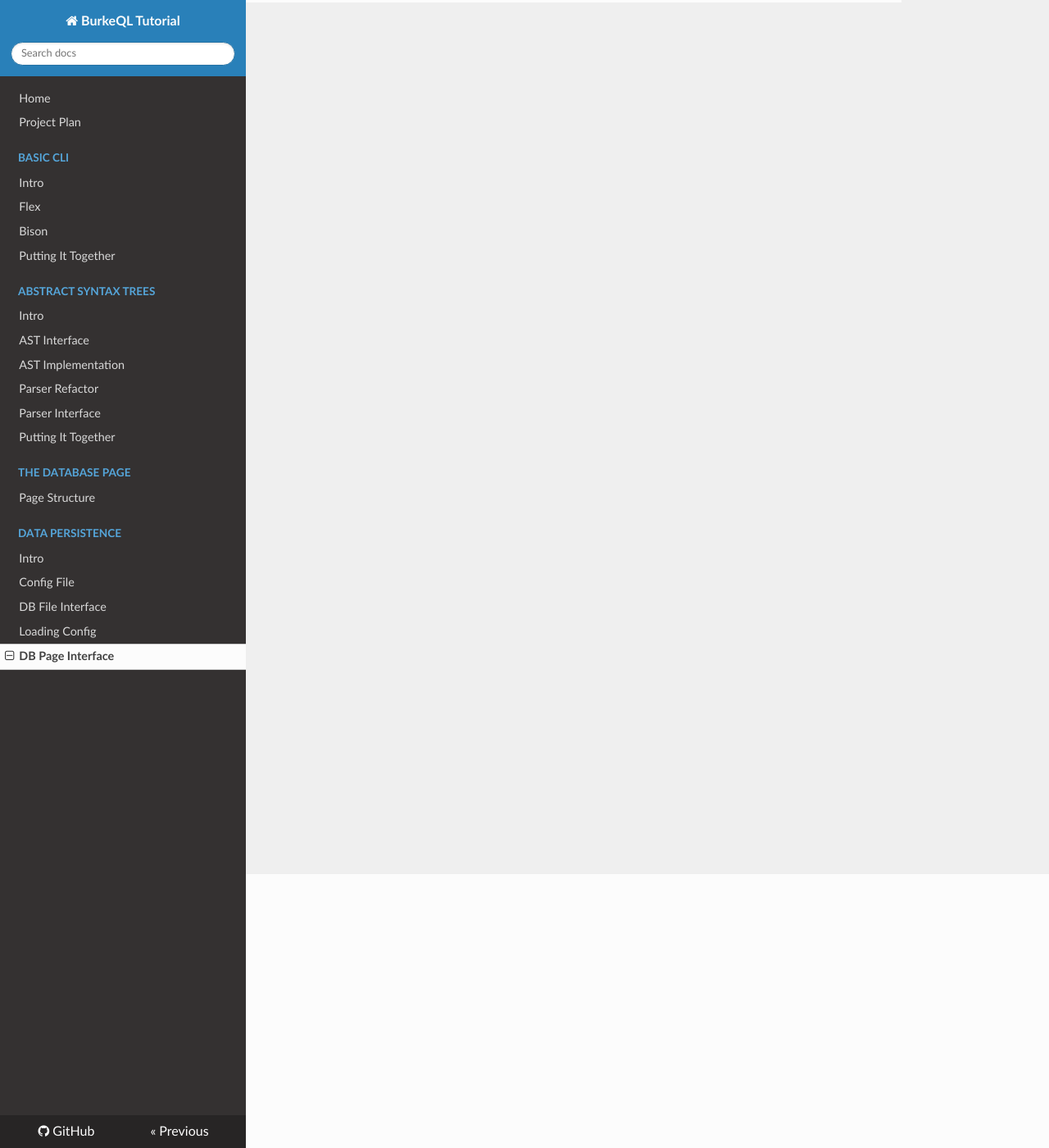
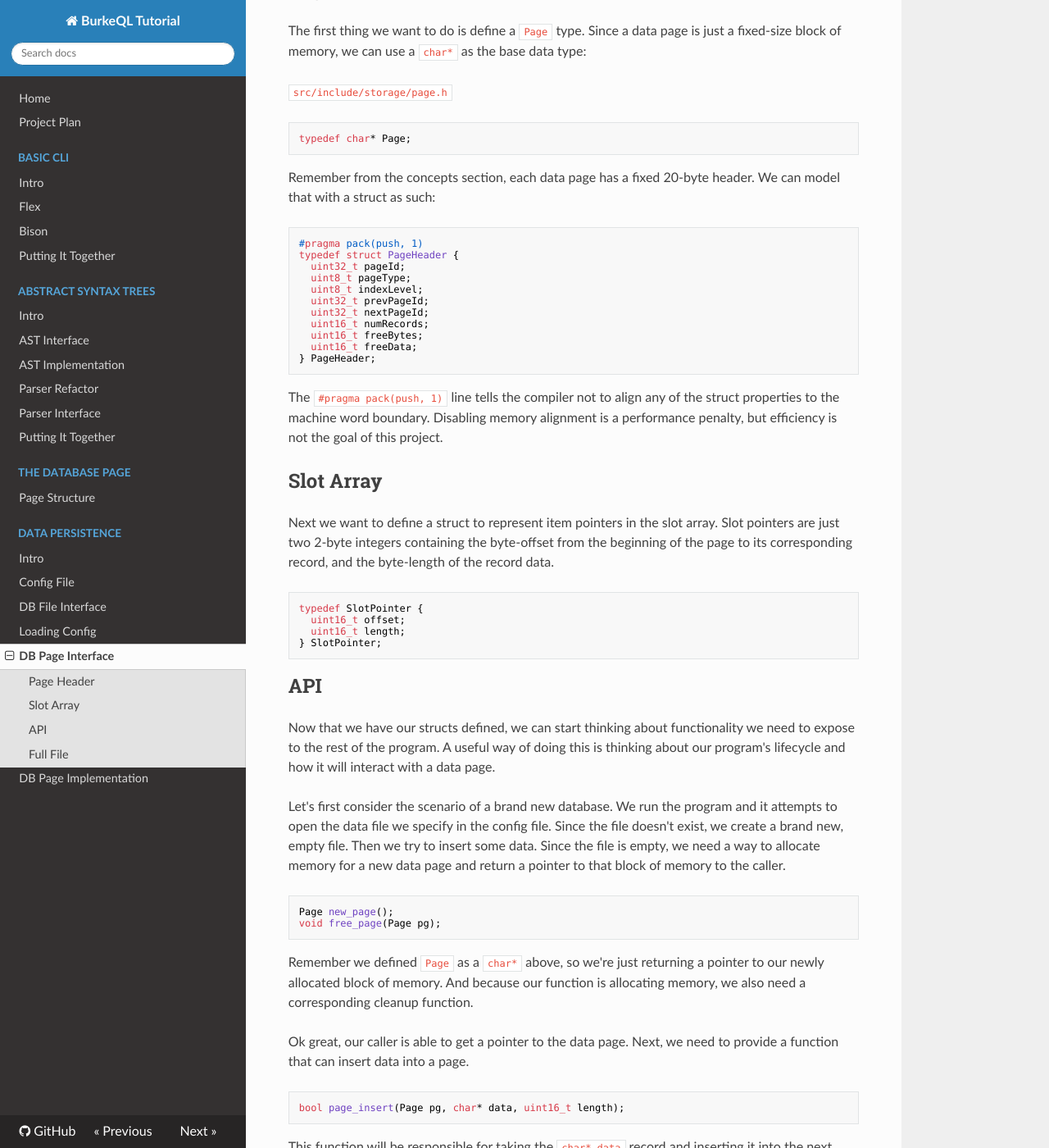
Before and after one commit to burke1791/burkeql-db, an MkDocs documentation site: the page built from docs/04-data-persistence/page-interface.md, in a window 1280 px wide and 1400 px high, scrolled down 334 px. Shown: the whole window at 82% size. Built offline with MkDocs 1.6.1, drawn with Linux system fonts in a browser that asks for light colours; nearby versions of some CDN libraries; some of the changed text lies outside the part shown.

Commit message:
in progress

````diff
--- a/docs/04-data-persistence/page-interface.md
+++ b/docs/04-data-persistence/page-interface.md
@@ -1,3 +1,116 @@
 # DB Page Interface
 
-We're FINALLY to the fun part. Well, at least I think this is the fun part.
+We're FINALLY to the fun part. Well, at least I think this is the fun part. We get to start writing the code that serves as the backbone of the storage engine: the page interface.
+
+Using the concepts discussed in the [Page Structure](../../03-db-page/page-structure) section, we're going to write the functionality that allocates a new page, maintains header fields, and serializes/deserializes data into table rows.
+
+## Page Header
+
+The first thing we want to do is define a `Page` type. Since a data page is just a fixed-size block of memory, we can use a `char*` as the base data type:
+
+`src/include/storage/page.h`
+
+```c
+typedef char* Page;
+```
+
+Remember from the concepts section, each data page has a fixed 20-byte header. We can model that with a struct as such:
+
+```c
+#pragma pack(push, 1)
+typedef struct PageHeader {
+  uint32_t pageId;
+  uint8_t pageType;
+  uint8_t indexLevel;
+  uint32_t prevPageId;
+  uint32_t nextPageId;
+  uint16_t numRecords;
+  uint16_t freeBytes;
+  uint16_t freeData;
+} PageHeader;
+```
+
+The `#pragma pack(push, 1)` line tells the compiler not to align any of the struct properties to the machine word boundary. Disabling memory alignment is a performance penalty, but efficiency is not the goal of this project.
+
+## Slot Array
+
+Next we want to define a struct to represent item pointers in the slot array. Slot pointers are just two 2-byte integers containing the byte-offset from the beginning of the page to its corresponding record, and the byte-length of the record data.
+
+```c
+typedef SlotPointer {
+  uint16_t offset;
+  uint16_t length;
+} SlotPointer;
+```
+
+## API
+
+Now that we have our structs defined, we can start thinking about functionality we need to expose to the rest of the program. A useful way of doing this is thinking about our program's lifecycle and how it will interact with a data page.
+
+Let's first consider the scenario of a brand new database. We run the program and it attempts to open the data file we specify in the config file. Since the file doesn't exist, we create a brand new, empty file. Then we try to insert some data. Since the file is empty, we need a way to allocate memory for a new data page and return a pointer to that block of memory to the caller.
+
+```c
+Page new_page();
+void free_page(Page pg);
+```
+
+Remember we defined `Page` as a `char*` above, so we're just returning a pointer to our newly allocated block of memory. And because our function is allocating memory, we also need a corresponding cleanup function.
+
+Ok great, our caller is able to get a pointer to the data page. Next, we need to provide a function that can insert data into a page.
+
+```c
+bool page_insert(Page pg, char* data, uint16_t length);
+```
+
+This function will be responsible for taking the `char* data` record and inserting it into the next available spot in the data page. Along with that, it will also need to create a new `SlotPointer` and prepend it on the slot array, and update the relevant header fields.
+
+Lastly, we need a pair of functions to read and write pages to disk:
+
+```c
+Page read_page(FILE* fp, uint32_t pageId);
+void flush_page(FILE* fp, Page pg);
+```
+
+And that's all we need for basic insert actions. In the next section we'll write the code for each of these three functions, as well as some utility functionality.
+
+## Full File
+
+`src/include/storage/page.h`
+
+```c
+#ifndef PAGE_H
+#define PAGE_H
+
+#include <stdint.h>
+#include <stdbool.h>
+#include <stdio.h>
+
+typedef char* Page;
+
+#pragma pack(push, 1) /* disabling memory alignment because I don't want to deal with it */
+typedef struct PageHeader {
+  uint32_t pageId;
+  uint8_t pageType;
+  uint8_t indexLevel;
+  uint32_t prevPageId;
+  uint32_t nextPageId;
+  uint16_t numRecords;
+  uint16_t freeBytes;
+  uint16_t freeData;
+} PageHeader;
+
+typedef struct SlotPointer {
+  uint16_t offset;
+  uint16_t length;
+} SlotPointer;
+
+Page new_page();
+void free_page(Page pg);
+
+bool page_insert(Page pg, char* data, uint16_t length);
+
+Page read_page(FILE* fp, uint32_t pageId);
+void flush_page(FILE* fp, Page pg);
+
+#endif /* PAGE_H */
+```
--- a/mkdocs.yml
+++ b/mkdocs.yml
@@ -25,7 +25,7 @@ nav:
     - 'DB File Interface': 04-data-persistence/file-interface.md
     - 'Loading Config': 04-data-persistence/loading-config.md
     - 'DB Page Interface': 04-data-persistence/page-interface.md
-    # - 'DB Page Implementation': 04-data-persistence/page-implementation.md
+    - 'DB Page Implementation': 04-data-persistence/page-implementation.md
     # - 'Parser Update - Insert': 04-data-persistence/parser-insert.md
     # - 'Insert Logic': 04-data-persistence/insert-logic.md
     # - 'Putting It Together': 04-data-persistence/putting-it-together.md
````
Also changed, not shown: docs/00-intro/project-plan.md (+1 -1 lines), docs/04-data-persistence/page-implementation.md (added, +9 -0 lines), 10 other files.
